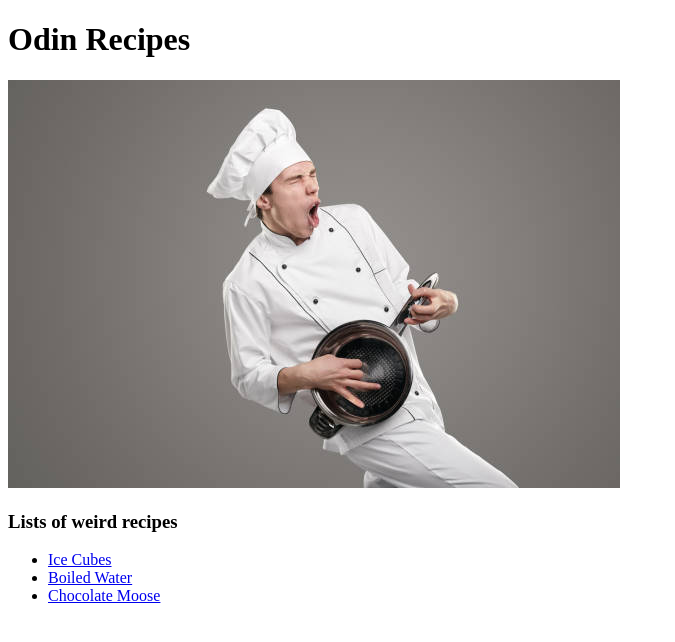
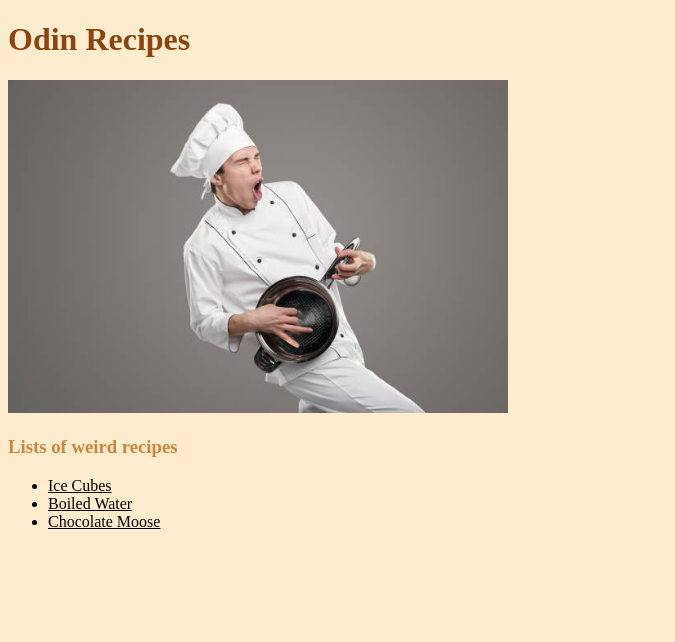
Before and after one commit to SubaniMalla/odin, a plain HTML site: page odin recipes/index.html in a window 1280 px wide. Shown: the whole page, without its empty margins (0-675 px from the left). Drawn offline with Linux system fonts and the light colour scheme.

Commit message:
Update odin recipes with basic CSS

```diff
--- a/odin recipes/index.html
+++ b/odin recipes/index.html
@@ -4,15 +4,16 @@
     <meta charset="UTF-8">
     <meta name="viewport" content="width=device-width, initial-scale=1.0">
     <title>Odin Recipes</title>
+    <link rel="stylesheet" href="style.css">
 </head>
 <body>
     <h1>Odin Recipes</h1>
     <img src="./image/chef.jpg" alt="chef">
     <h3>Lists of weird recipes</h3>
     <ul>
-        <li><a href="recipes/icecube.html">Ice Cubes</a></li>
-        <li><a href="recipes/boiledwater.html">Boiled Water</a></li>
-        <li><a href="recipes/chocolatemoose.html">Chocolate Moose</a></li>
+        <li><a class="links" href="recipes/icecube.html">Ice Cubes</a></li>
+        <li><a class="links" href="recipes/boiledwater.html">Boiled Water</a></li>
+        <li><a class="links" href="recipes/chocolatemoose.html">Chocolate Moose</a></li>
     </ul>
 </body>
 </html>
--- /dev/null
+++ b/odin recipes/style.css
@@ -0,0 +1,25 @@
+*{
+    background-color: blanchedalmond;
+}
+
+h1{
+    font-weight: bold;
+    font-family:'Times New Roman', Times, serif;
+    color:saddlebrown;
+}
+
+img{
+    height:auto;
+    width: 500px;
+}
+
+h2,h3{
+    color: peru;
+}
+
+.links{
+    color:black;
+}
+.links:hover{
+    color: brown;
+}
```
Also changed, not shown: odin recipes/recipes/boiledwater.html (+2 -0 lines), odin recipes/recipes/chocolatemoose.html (+2 -0 lines), odin recipes/recipes/icecube.html (+2 -0 lines).
